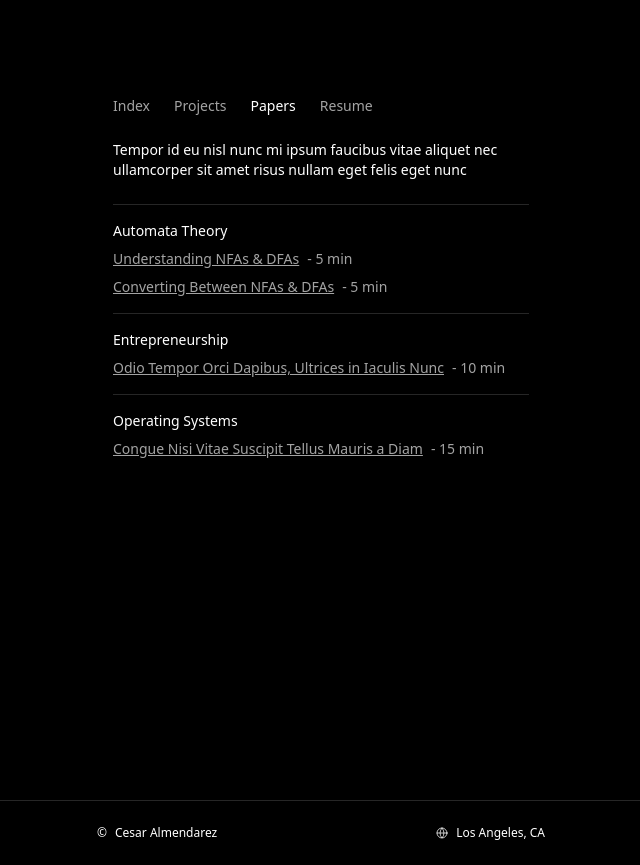
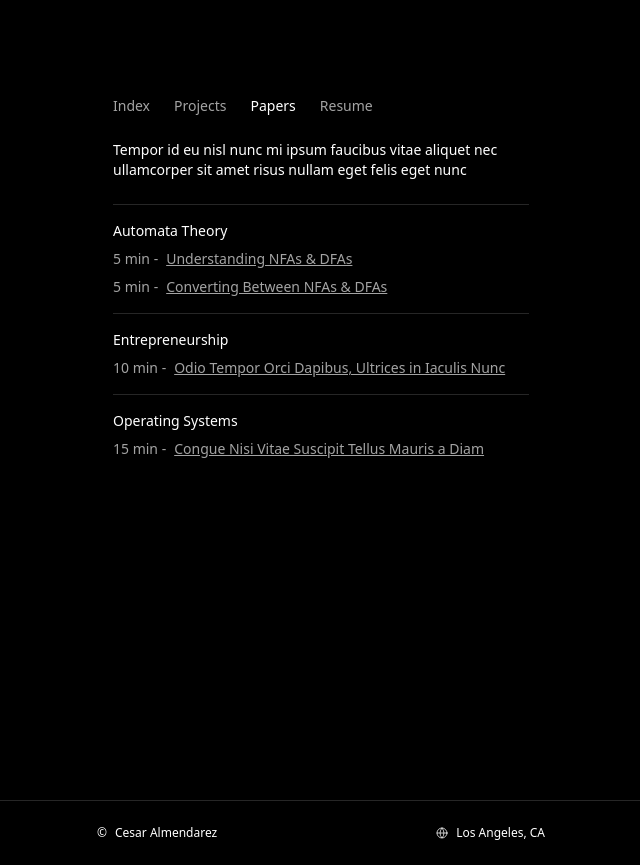
Before and after one commit to cesarealmendarez/cesaralmendarez, a Next.js app: page /papers in a window 1280 px wide. Shown: the whole page, without its empty margins (319-959 px from the left). Built offline with nearby package versions, Linux system fonts and the light colour scheme.

Commit message:
Thur, Feb 15 2024

```diff
--- a/src/pages/papers/index.tsx
+++ b/src/pages/papers/index.tsx
@@ -30,16 +30,15 @@ export default function Papers() {
                                         key={idx}
                                         className="flex flex-row items-center justify-start space-x-2"
                                     >
+                                        <p className="text-left text-sm font-light text-neutral-400">
+                                            {paper.readTimeMin} min -
+                                        </p>
+
                                         <Link href={paper.link} target="_blank">
                                             <p className="text-left text-sm font-light text-neutral-400 underline transition-colors duration-300 hover:text-neutral-300">
                                                 {paper.title}
                                             </p>
                                         </Link>
-
-                                        <p className="text-left text-sm font-light text-neutral-400">
-                                            {" "}
-                                            - {paper.readTimeMin} min
-                                        </p>
                                     </li>
                                 );
                             })}
@@ -65,16 +64,15 @@ export default function Papers() {
                                         key={idx}
                                         className="flex flex-row items-center justify-start space-x-2"
                                     >
+                                        <p className="text-left text-sm font-light text-neutral-400">
+                                            {paper.readTimeMin} min -
+                                        </p>
+
                                         <Link href={paper.link} target="_blank">
                                             <p className="text-left text-sm font-light text-neutral-400 underline transition-colors duration-300 hover:text-neutral-300">
                                                 {paper.title}
                                             </p>
                                         </Link>
-
-                                        <p className="text-left text-sm font-light text-neutral-400">
-                                            {" "}
-                                            - {paper.readTimeMin} min
-                                        </p>
                                     </li>
                                 );
                             })}
@@ -100,16 +98,15 @@ export default function Papers() {
                                         key={idx}
                                         className="flex flex-row items-center justify-start space-x-2"
                                     >
+                                        <p className="text-left text-sm font-light text-neutral-400">
+                                            {paper.readTimeMin} min -
+                                        </p>
+
                                         <Link href={paper.link} target="_blank">
                                             <p className="text-left text-sm font-light text-neutral-400 underline transition-colors duration-300 hover:text-neutral-300">
                                                 {paper.title}
                                             </p>
                                         </Link>
-
-                                        <p className="text-left text-sm font-light text-neutral-400">
-                                            {" "}
-                                            - {paper.readTimeMin} min
-                                        </p>
                                     </li>
                                 );
                             })}
```
